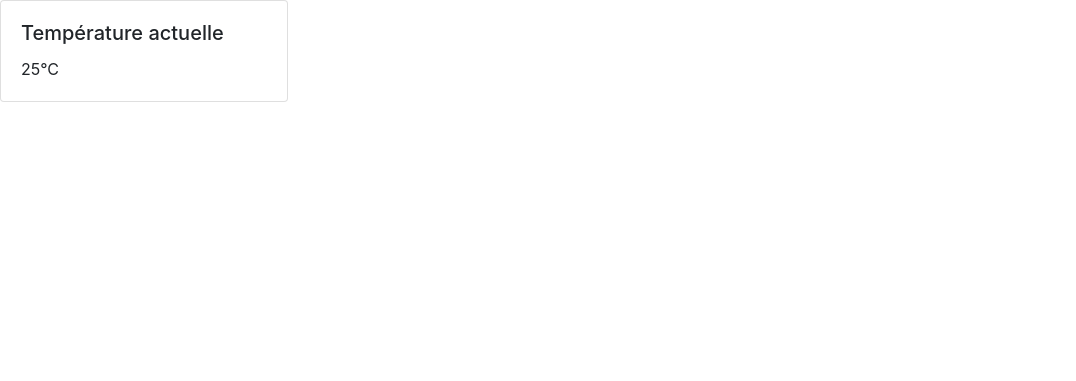
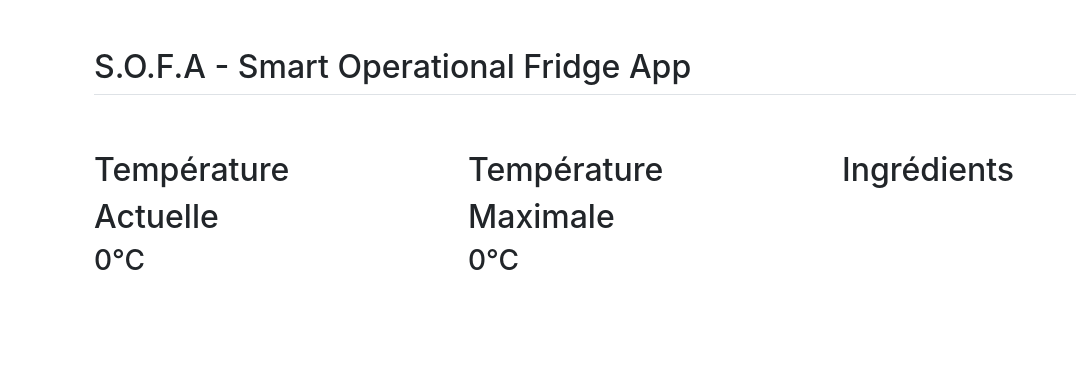
Before and after one commit to AmnaSnene/MTI840-frontend, a Flask app: page / in a window 1280 px wide. Shown: the top 381 px of the page, without its empty margins (0-1076 px from the left). Run offline with Flask 2, Linux system fonts and the light colour scheme.

Commit message:
Final version

```diff
--- a/app.py
+++ b/app.py
@@ -1,5 +1,6 @@
 from flask import Flask, request, jsonify, render_template
 import zmq
+
 app = Flask(__name__)
 
 '''
@@ -10,17 +11,32 @@ print("Connecting to hello world server…")
 socket = context.socket(zmq.REQ)
 socket.connect("tcp://localhost:5555")
 '''
+# intialisation
+temp, max_temp = 0, 0
+ingredient = ''
 
 @app.route('/')
 def index():
-    return render_template('index.html')
+    return render_template('index.html', temp=temp, max_temp=max_temp, ingredient=ingredient)
+
 
 @app.route("/temp/", methods=["POST"])
-def temp():
+def publish_temperature():
     if request.is_json:
         data = request.get_json()
-        socket.send(b'data["temperature"]')
-        return jsonify({'msg': 'success', 'température': data["temperature"]})
+        global temp, max_temp
+        temp = data["temperature"]
+        max_temp = data["temperature_max"]
+        return jsonify({'msg': 'success', 'température': temp})
+    else:
+        return "No JSON data in request"
+@app.route("/ingredient/", methods=["POST"])
+def publish_ingredient():
+    if request.is_json:
+        data = request.get_json()
+        global ingredient
+        ingredient = data["ingredient"]
+        return jsonify({'msg': 'success', 'ingredient': ingredient})
     else:
         return "No JSON data in request"
 
--- a/templates/index.html
+++ b/templates/index.html
@@ -6,17 +6,44 @@
     <meta name="viewport" content="width=device-width, initial-scale=1, shrink-to-fit=no">
 
     <!-- Bootstrap CSS -->
-    <link rel="stylesheet" href="https://cdn.jsdelivr.net/npm/bootstrap@4.0.0/dist/css/bootstrap.min.css" integrity="sha384-Gn5384xqQ1aoWXA+058RXPxPg6fy4IWvTNh0E263XmFcJlSAwiGgFAW/dAiS6JXm" crossorigin="anonymous">    <title>SOFA</title>
+    <link rel="stylesheet" href="https://cdn.jsdelivr.net/npm/bootstrap@4.0.0/dist/css/bootstrap.min.css" integrity="sha384-Gn5384xqQ1aoWXA+058RXPxPg6fy4IWvTNh0E263XmFcJlSAwiGgFAW/dAiS6JXm" crossorigin="anonymous">
+    <title>SOFA</title>
+    <meta http-equiv="refresh" content="10">
+
 </head>
 <body>
-    <div class="card" style="width: 18rem;">
-      <div class="card-body">
-        <h5 class="card-title">Température actuelle</h5>
-        <!--<h6 class="card-subtitle mb-2 text-muted">Card subtitle</h6> -->
-        <p class="card-text">25°C</p>
-        <!--<a href="#" class="card-link">Card link</a>
-        <a href="#" class="card-link">Another link</a>-->
+
+  <div class="container px-4 py-5" id="hanging-icons">
+    <h2 class="pb-2 border-bottom">S.O.F.A - Smart Operational Fridge App</h2>
+    <div class="row g-4 py-5 row-cols-1 row-cols-lg-3">
+      <div class="col d-flex align-items-start">
+        <div>
+          <h2>Température</h2>
+          <h2>Actuelle</h2>
+          <h3>{{temp}}°C</h3>
+        </div>
+      </div>
+      <div class="col d-flex align-items-start">
+
+        <div>
+          <h2>Température</h2>
+          <h2>Maximale</h2>
+          <h3>{{max_temp}}°C</h3>
+        </div>
+      </div>
+      <div class="col d-flex align-items-start">
+        <div>
+          <h2>Ingrédients</h2>
+          <p>{{ingredient}}</p>
+        </div>
       </div>
     </div>
+      {% if temp > max_temp %}
+        <div class="alert alert-danger" role="alert">
+           A simple danger alert—check it out!
+        </div>
+      {%endif%}
+  </div>
+
 </body>
 </html>
```
